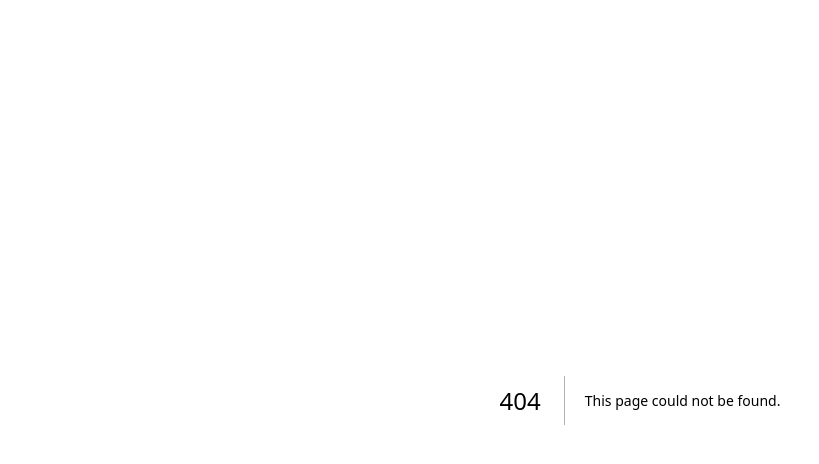
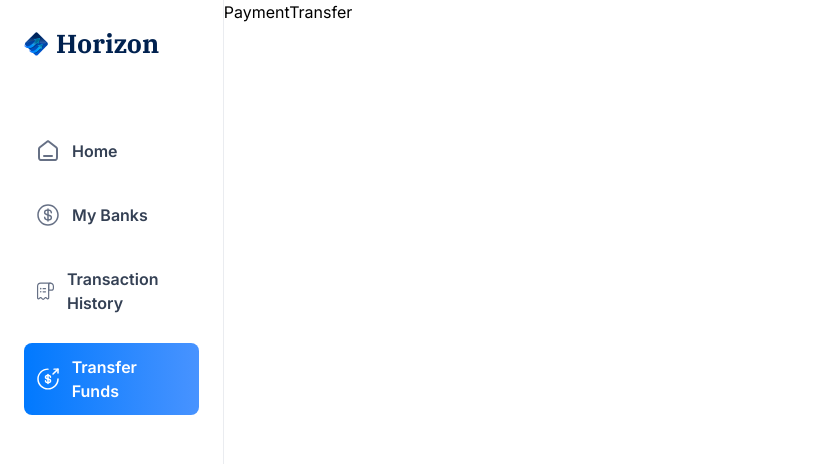
Before and after one commit to nivindulakshitha/Horizon, a Next.js app: page /payment-transfer in a window 1280 px wide. Before the commit this address had no page. Shown: the top 464 px of the page, without its empty margins (0-819 px from the left). Built offline with nearby package versions, Linux system fonts and the light colour scheme.

Commit message:
chore: Add MyBanks, PaymentTransfer, and TransactionHistory pages

```diff
--- /dev/null
+++ b/app/(root)/my-banks/page.tsx
@@ -0,0 +1,9 @@
+import React from 'react'
+
+const MyBanks = () => {
+  return (
+    <div>MyBanks</div>
+  )
+}
+
+export default MyBanks
--- /dev/null
+++ b/app/(root)/payment-transfer/page.tsx
@@ -0,0 +1,9 @@
+import React from 'react'
+
+const PaymentTransfer = () => {
+    return (
+        <div>PaymentTransfer</div>
+    )
+}
+
+export default PaymentTransfer
--- /dev/null
+++ b/app/(root)/transaction-history/page.tsx
@@ -0,0 +1,9 @@
+import React from 'react'
+
+const TransactionHistory = () => {
+    return (
+        <div>TransactionHistory</div>
+    )
+}
+
+export default TransactionHistory
```
